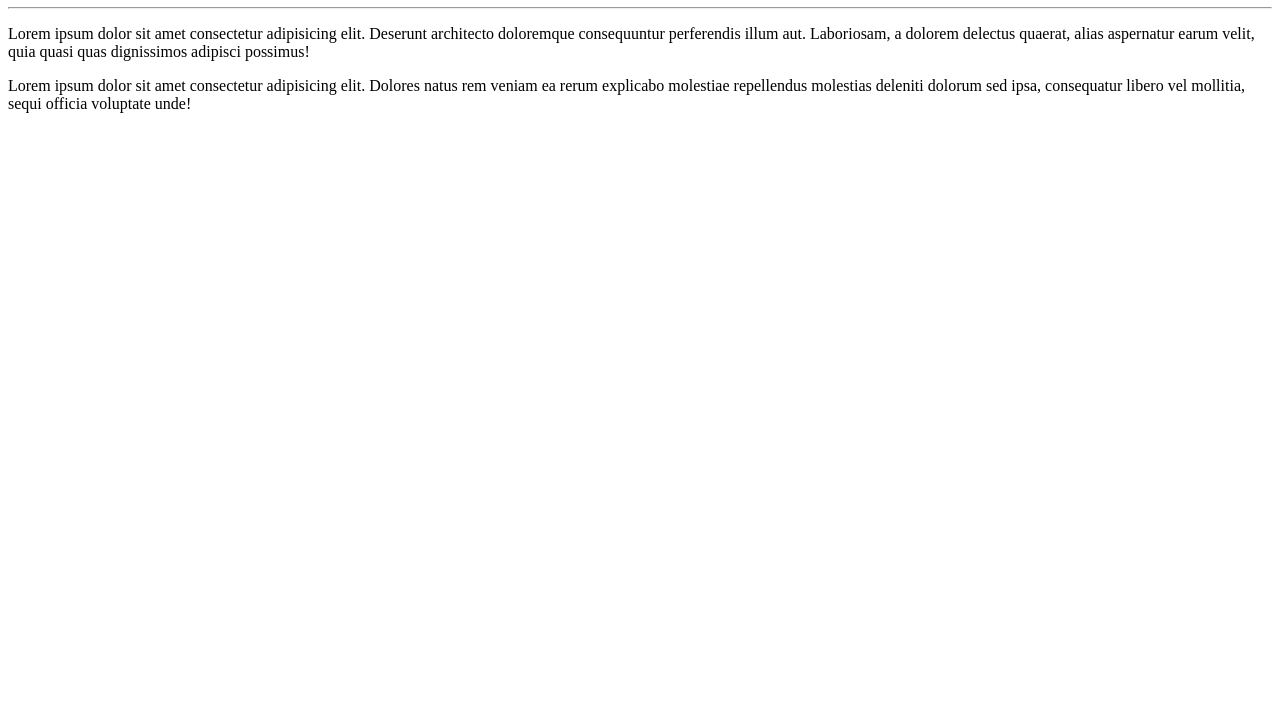
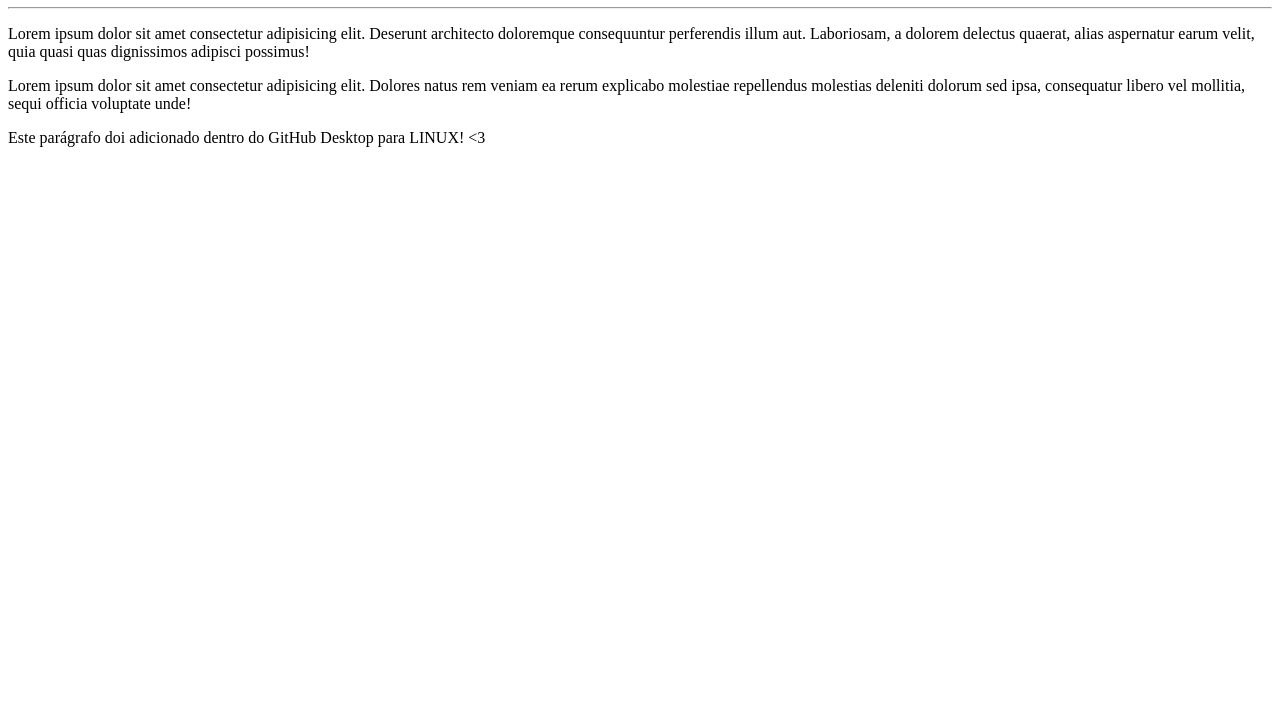
Before and after one commit to evertonmariano/Meu-Repositorio, a plain HTML site: page site-exemplo/index.html in a window 1280 px wide. Shown: the part 73-800 px from the top of the page. Drawn offline with Linux system fonts and the light colour scheme.

Commit message:
Mudei o arquivo index
Adicionado novo parágrafo na linha 14

```diff
--- a/site-exemplo/index.html
+++ b/site-exemplo/index.html
@@ -11,5 +11,6 @@
     <hr>
     <p>Lorem ipsum dolor sit amet consectetur adipisicing elit. Deserunt architecto doloremque consequuntur perferendis illum aut. Laboriosam, a dolorem delectus quaerat, alias aspernatur earum velit, quia quasi quas dignissimos adipisci possimus!</p>
     <p>Lorem ipsum dolor sit amet consectetur adipisicing elit. Dolores natus rem veniam ea rerum explicabo molestiae repellendus molestias deleniti dolorum sed ipsa, consequatur libero vel mollitia, sequi officia voluptate unde!</p>
+    <p>Este parágrafo doi adicionado dentro do GitHub Desktop para LINUX! &lt;3 </p>
 </body>
 </html>
```
